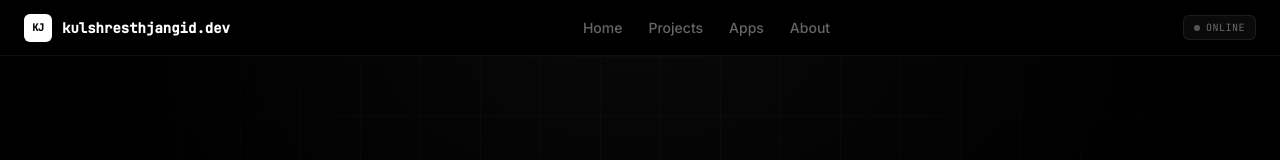
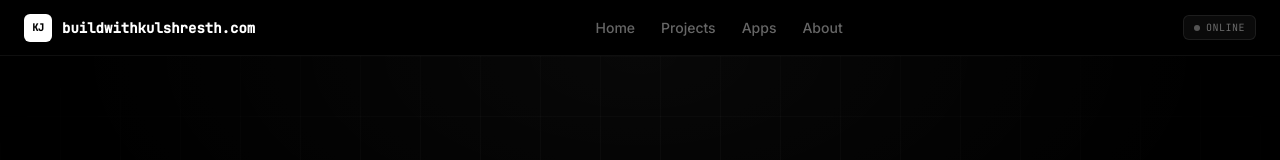
Before and after one commit to KulshresthJangid/tic-tac-toe, a React (Vite) app: page /dsa in a window 1280 px wide. Shown: the top 160 px of the page. Built offline with nearby package versions, Linux system fonts and the light colour scheme.

Commit message:
brand: update Navbar domain to buildwithkulshresth.com

```diff
--- a/src/components/Navbar.tsx
+++ b/src/components/Navbar.tsx
@@ -19,7 +19,7 @@ export default function Navbar() {
             <span className="text-[10px] font-black text-black font-mono tracking-tight">KJ</span>
           </div>
           <span className="text-sm font-semibold text-white font-mono hidden sm:block">
-            kulshresthjangid.dev
+            buildwithkulshresth.com
           </span>
         </Link>
 
```
